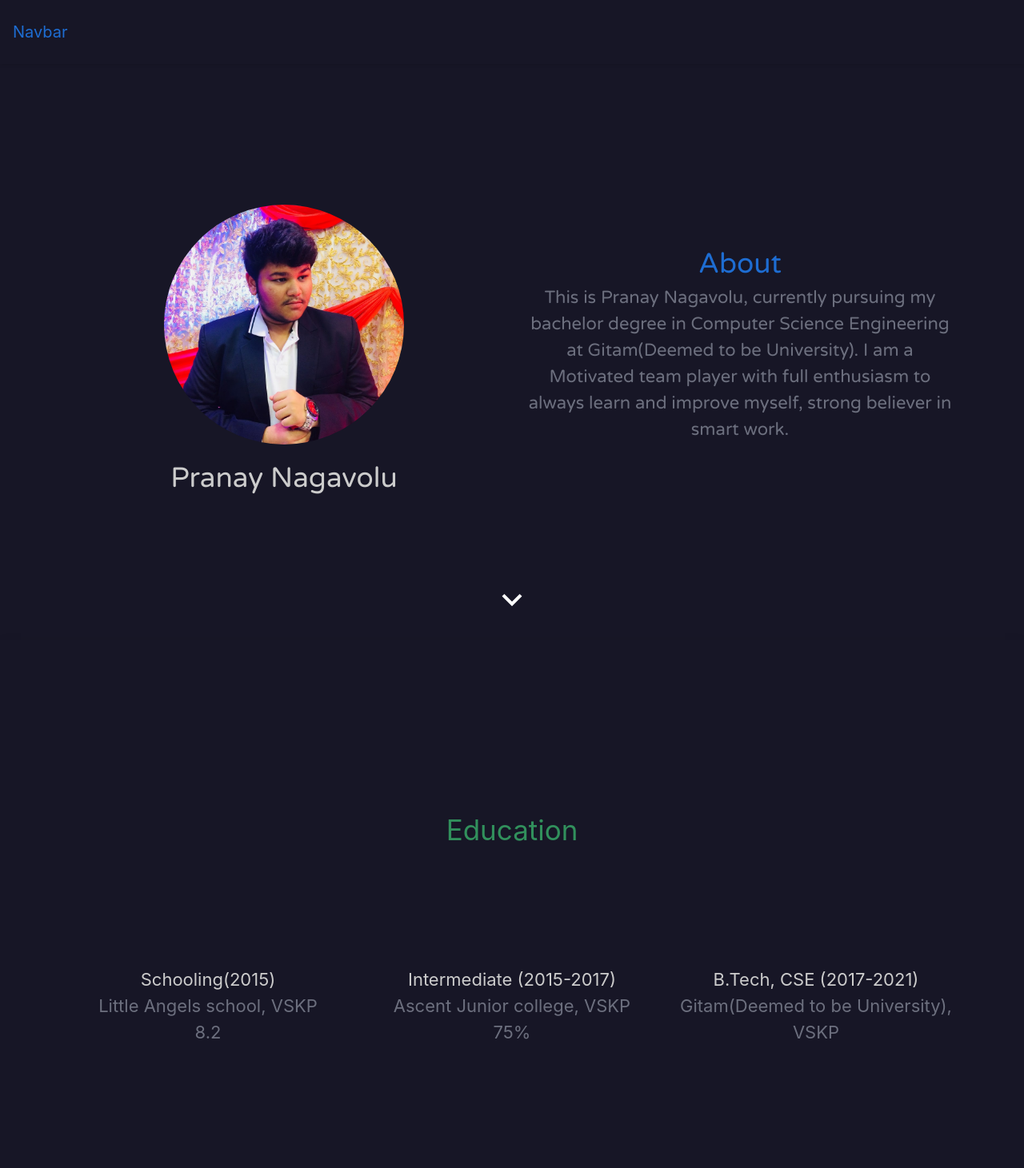
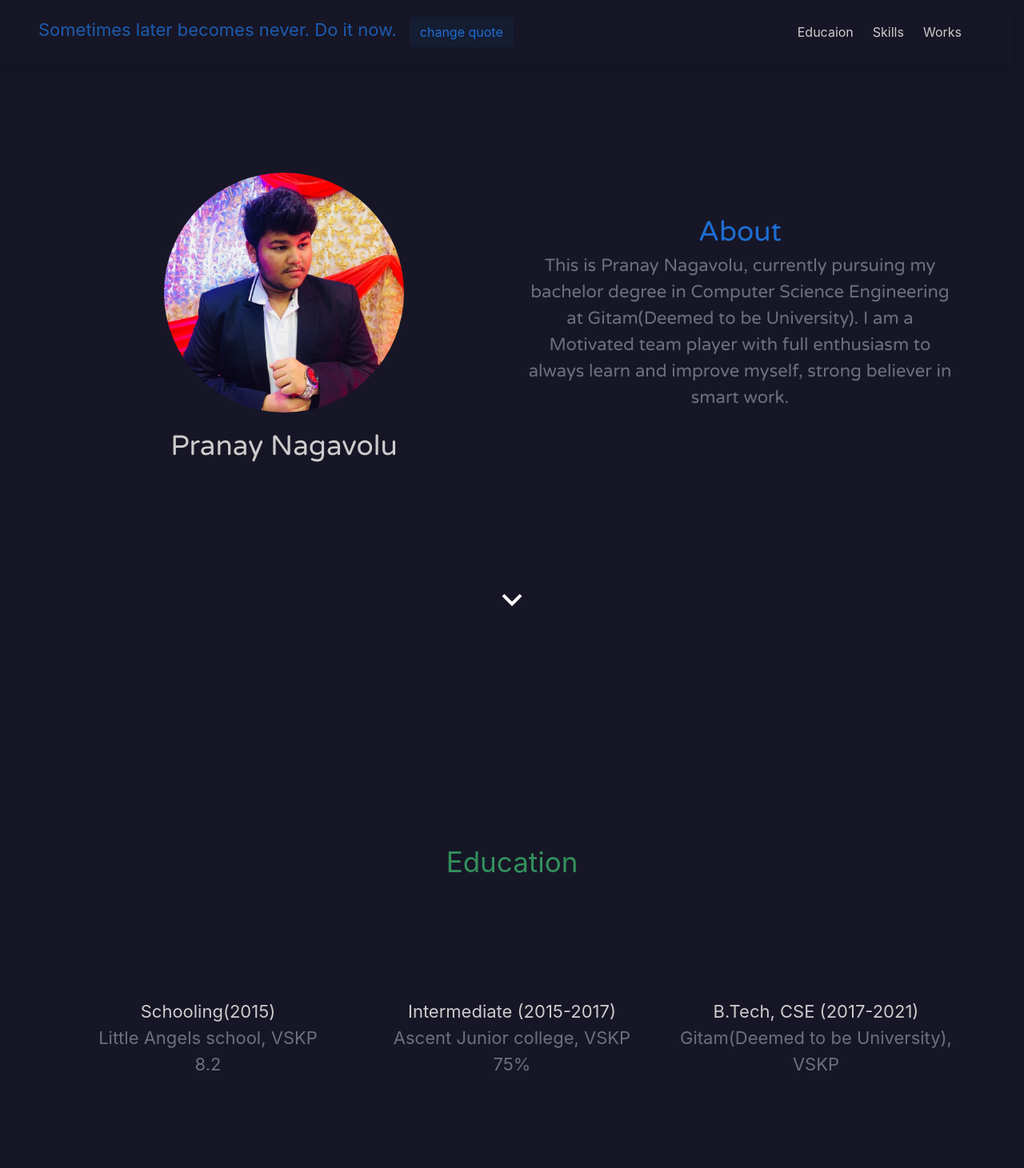
Before and after one commit to PranayNagavolu/PranayNagavolu.github.io, an Angular app: page /landing in a window 1280 px wide. Shown: the top 1461 px of the page at 80% size. Built offline with nearby package versions, Linux system fonts and the light colour scheme.

Commit message:
multiple additions and changes

```diff
--- a/src/app/app.component.html
+++ b/src/app/app.component.html
@@ -1,3 +1,3 @@
 <app-navbar></app-navbar>
-<router-outlet></router-outlet>
+<app-landing></app-landing>
 <app-footer></app-footer>
--- a/src/app/footer/footer.component.html
+++ b/src/app/footer/footer.component.html
@@ -4,11 +4,11 @@
             Contact me
         </div>
         <div class="col-6 text-gray">
-           <div class=" text-center">
+           <div class="float-right text-center">
             <a href="linkedin.com/in/pranay-nagavolu-021987188" class="m-2"><img class="img-fluid img-size" src="assets/fb.png" alt=""></a>
             <span class="m-2"><img class="img-fluid img-size" src="assets/insta.png" alt=""></span>
             <span class="m-2"><img class="img-fluid img-size" src="assets/gitlab.png" alt=""></span>
-            <span class="m-2"><img class="img-fluid img-size" src="assets/g.png" alt=""></span>
+            <span class="m-2"><img class="img-fluid img-size" src="assets/mail.png" alt=""></span>
             <span class="m-2"><img class="img-fluid img-size" src="assets/in.png" alt=""></span>
            </div>
         </div>
--- a/src/app/landing/landing.component.html
+++ b/src/app/landing/landing.component.html
@@ -1,12 +1,18 @@
-<div id="about" class="jumbotron jumbotron-fluid m-0 shadow bg-deep-blue d-flex align-items-center" style="height: 90vh; position: relative;">
+<!-- container with about section starts here-->
+<div id="about" class="jumbotron jumbotron-fluid m-0 bg-deep-blue d-flex align-items-center"
+    style="height: 100vh; position: relative;">
     <div class="container">
         <div class="row text-center">
+
+            <!--This block is to hide on large devices-->
             <div class="d-sm-block d-md-none col-md-6">
-                <img class="img-fluid" src="assets/suit.jpg" style="border-radius: 50%; max-width: 200px;" alt="">
+                <img class="img-fluid" src="assets/suit.jpg" style="border-radius: 50%; max-width: 150px;" alt="">
                 <div class="font-25 text-white font-varela mt-3">
                     Pranay Nagavolu
                 </div>
             </div>
+
+            <!--This block is to hide on small devices-->
             <div class="d-none d-md-block col-md-6">
                 <img class="img-fluid" src="assets/suit.jpg" style="border-radius: 50%; max-width: 300px;" alt="">
                 <div class="font-25 text-white font-varela mt-3">
@@ -24,11 +30,16 @@
 
         </div>
         <div class="d-none d-md-block text-center">
-            <span><img class="down-arrow" src="assets/down.svg" height="50px" alt="" (click)="scroll('education')"></span>
+            <span><img class="down-arrow pointer" src="assets/down.svg" height="50px" alt=""
+                    (click)="scroll('education')"></span>
         </div>
     </div>
 </div>
-<div id="education" class="jumbotron jumbotron-fluid m-0 shadow bg-deep-blue d-flex align-items-center" style="height: 90vh; position: relative;">
+
+
+<!-- container with Education section starts here-->
+<div id="education" class="jumbotron jumbotron-fluid m-0 bg-deep-blue d-flex align-items-center"
+    style="height: 100vh; position: relative;">
     <div class="container">
         <div class="row text-center text-green">
             <div class="col font-25 mb-5">Education</div>
@@ -66,11 +77,15 @@
             </div>
         </div>
         <div class="d-none d-md-block text-center">
-            <span><img class="down-arrow" src="assets/down.svg" height="50px" alt="" (click)="scroll('skills')"></span>
+            <span><img class="down-arrow pointer" src="assets/down.svg" height="50px" alt="" (click)="scroll('skills')"></span>
         </div>
     </div>
 </div>
-<div id="skills" class="jumbotron jumbotron-fluid m-0 shadow bg-deep-blue d-flex align-items-center" style="height: 90vh; position: relative;">
+
+
+<!-- container with Skills and certifications section starts here-->
+<div id="skills" class="jumbotron jumbotron-fluid m-0 bg-deep-blue d-flex align-items-center"
+    style="height: 100vh; position: relative;">
     <div class="container">
         <div class="row mb-5 text-center text-purple">
             <div class="col font-25">Skills and Certifications</div>
@@ -102,11 +117,15 @@
             </div>
         </div>
         <div class="d-none d-md-block text-center">
-            <span><img class="down-arrow" src="assets/down.svg" height="50px" alt="" (click)="scroll('works')"></span>
+            <span><img class="down-arrow pointer" src="assets/down.svg" height="50px" alt="" (click)="scroll('works')"></span>
         </div>
     </div>
 </div>
-<div id="works" class="jumbotron jumbotron-fluid m-0 shadow bg-deep-blue d-flex align-items-center" style="position: relative;">
+
+
+<!-- container with Experience  section starts here-->
+<div id="works" class="jumbotron jumbotron-fluid m-0 bg-deep-blue d-flex align-items-center"
+    style="position: relative;">
     <div class="container">
         <div class="row text-center text-green mb-5">
             <div class="col-12 font-25">
@@ -161,6 +180,5 @@
                 • IMITOR 2k18
             </div>
         </div>
-
     </div>
 </div>
--- a/src/app/navbar/navbar.component.html
+++ b/src/app/navbar/navbar.component.html
@@ -1,3 +1,22 @@
-<nav class="navbar bg-deep-blue shadow-sm sticky-top"  style="height: 10vh;">
-   <a class="navbar-brand text-blue" href="#">Navbar</a>
- </nav>
+  <div class="row bg-deep-blue shadow px-5 fixed-top d-flex align-items-center" style="height: 10vh; width: 100%;">
+    <div class="col-8 d-none d-md-block font-18 text-blue">
+      <div id="displayquote" class="float-left" style="opacity: 0.8;">
+
+      </div>
+      <span class="d-none d-lg-block"><button (click)="change()" class="btn ml-3 text-blue" style="background-color: #151d32;">change quote</button></span>
+    </div>
+    <div class="col-4 d-none d-md-block text-white">
+      <div class=" float-right">
+        <span class="mr-4 pointer" (click)="scroll('education')">Educaion</span>
+        <span class="mr-4 pointer" (click)="scroll('skills')">Skills</span>
+        <span class="pointer" (click)="scroll('works')">Works</span>
+      </div>
+    </div>
+    <div class="col-12 d-sm-block d-md-none text-white">
+      <div class="text-center">
+        <span class="mr-4 pointer" (click)="scroll('education')">Educaion</span>
+        <span class="mr-4 pointer" (click)="scroll('skills')">Skills</span>
+        <span class="pointer" (click)="scroll('works')">Works</span>
+      </div>
+    </div>
+  </div>
--- a/src/app/navbar/navbar.component.ts
+++ b/src/app/navbar/navbar.component.ts
@@ -9,7 +9,33 @@ export class NavbarComponent implements OnInit {
 
   constructor() { }
 
+  scroll(element){
+    const ele = document.getElementById(element);
+    window.scrollTo(ele.offsetLeft,ele.offsetTop);
+  }
+
+
   ngOnInit(): void {
+    var quotes=[
+      'Your limitation is only your imagination',
+      ' Sometimes later becomes never. Do it now.',
+      'The way to get started is to quit talking and begin doing.',
+      'If you want a thing well done, DO IT YOURSELF.',
+      'If you don\'t start TODAY, then what makes you think you\'ll start TOMORROW',
+    ]
+    var randomnumber = Math.floor(Math.random()*(quotes.length));
+    document.getElementById('displayquote').innerHTML = quotes[randomnumber];
+  }
+  change(){
+    var quotes=[
+      'Your limitation—is only your imagination',
+      ' Sometimes later becomes never. Do it now.',
+      'If you don\'t start TODAY, then what makes you think you\'ll start TOMORROW',
+      'If you want a thing well done, DO IT YOURSELF.',
+      'The way to get started is to quit talking and begin doing.'
+    ]
+    var randomnumber = Math.floor(Math.random()*(quotes.length));
+    document.getElementById('displayquote').innerHTML = quotes[randomnumber];
   }
 
 }
--- a/src/styles.css
+++ b/src/styles.css
@@ -40,6 +40,9 @@ body{
 .font-25{
     font-size: 25px;
 }
+.pointer{
+    cursor: pointer;
+}
 
 @media screen and (min-width: 750px) {
     .font-25{
```
Also changed, not shown: src/assets/g.png (deleted), src/assets/mail.png (added). Lines whose indentation alone changed are shown as unchanged.
